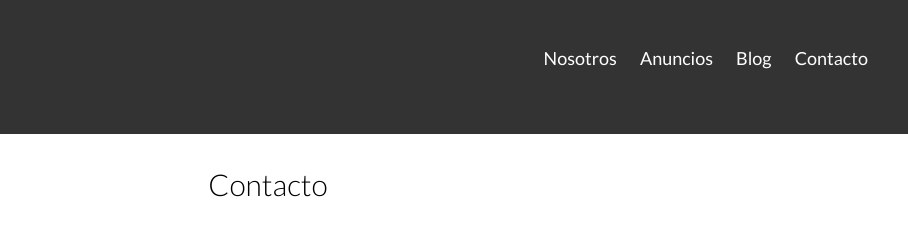
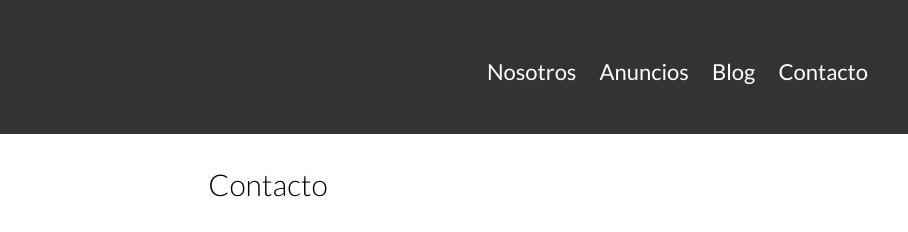
Before and after one commit to MonkeyKode/UdemyCertification, a plain HTML site: page contacto.html in a window 1280 px wide. Shown: the top 232 px of the page, 372-1280 px from the left. Drawn offline with Linux system fonts and the light colour scheme.

Commit message:
responsive features

```diff
--- a/css/estilo.css
+++ b/css/estilo.css
@@ -16,8 +16,9 @@ img {
     max-width: 100%;
 }
 .contenedor{
-    max-width: 1200px;
-    margin: 0 auto ;
+    width: 95%;
+    max-width: 120rem;
+    margin: 0 auto;
  h1{
     font-size: 3.8rem;
  }
@@ -52,17 +53,28 @@ h4{
 .fd-block{
     display: block!important;
 }
+.contenido-centrado{
+    max-width: 800px;
+}
+/**Botones**/
 .boton{
     color: white;
     font-weight: 700;
     text-decoration: none;
     font-size: 1.8rem;
-    padding: 1rem 3em ;
+    padding: 1rem 3rem;
     margin-top: 3rem;
     display: inline-block;
     text-align: center;
     border: none;
-
+    display: block;
+    flex: 0 0 100%;
+}
+@media (min-width: 812px) {
+    .boton {
+        display: inline-block;
+        flex: 0 0 auto;
+    }
 }
 .boton:hover{
     cursor: pointer;
@@ -76,9 +88,7 @@ h4{
     background-color: #71B100;
 
 }
-.contenido-centrado{
-    max-width: 800px;
-}
+
 /* header */
 
 
@@ -99,6 +109,12 @@ h4{
     display:flex;
     flex-direction: column;
     justify-content: space-between;
+    text-align: center;
+}
+@media (min-width: 768px) {
+    .contenido-header{
+        text-align: left;
+    }
 
 }
 .contenido-header h1{
@@ -106,24 +122,40 @@ h4{
     padding-top: 2rem;
     max-width: 60rem;
     line-height: 4rem;
-
 }
+.barra{
+    padding-top: 3rem;
+}
+@media (min-width: 768px) {
     .barra{
     display: flex;
     justify-content: space-between;
-    align-items: left;
-    padding-top: 3rem;
+    align-items: center;
+    }
+
 }
 /** Navegacion **/
 .navegacion a{
     color: white;
     text-decoration: none;
-    font-size: 1.8rem;
+    font-size: 2.2rem;
+    display: block;
+
+}
+@media (min-width: 768px) {
+    .navegacion {
+        display: inline-block;
+    }
+    .navegacion a{
+        display: inline-block;
         margin-right: 2rem;
     }
     .navegacion a:last-of-type{
         margin:0;
     }
+
+}
+
 .navegacion a:hover{
     color: green;
 }
@@ -134,13 +166,22 @@ h4{
     text-align: center;
 
 }
+@media (min-width: 768px) {
     .iconos-nosotros{
         display: flex;
         justify-content: space-between;
     }
+
+}
 .icono{
     flex-basis: calc( 33.3% - 1rem);
     text-align: center;
+ }
+ @media (min-width: 768px) {
+     .icono{
+        flex-basis: calc( 33.3% - 1rem);
+     }
+
  }
  .icono h3{
      text-transform: uppercase;
```
Lines whose indentation alone changed are shown as unchanged.
